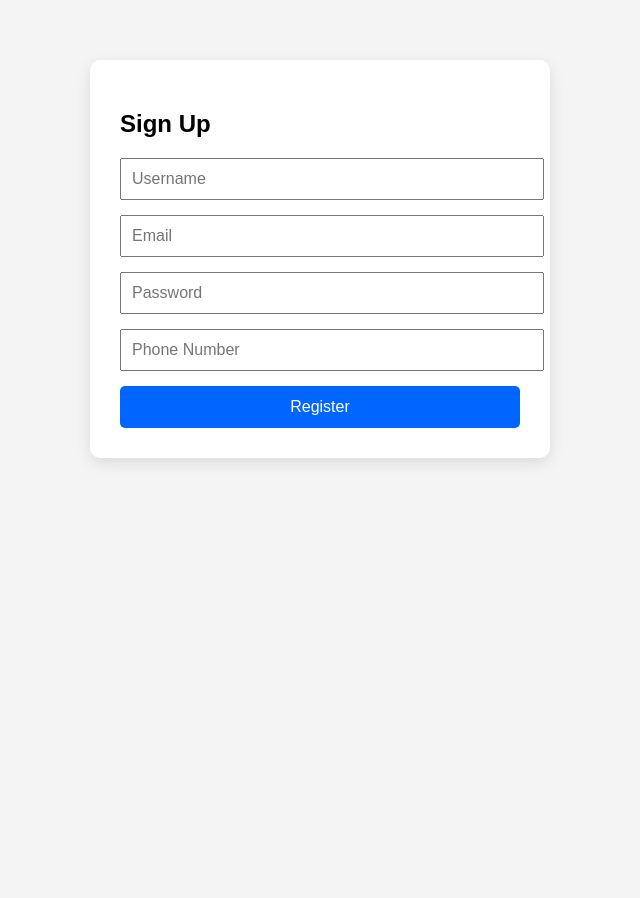
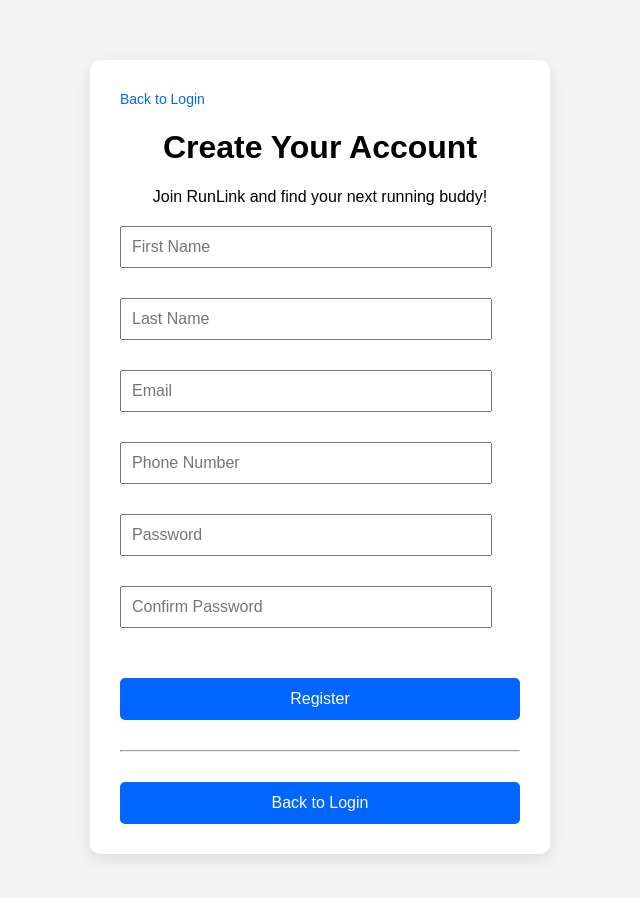
Before and after one commit to steffilin/160project, a React (Create React App) app in the folder frontend/: page /register in a window 1280 px wide. Shown: the top 898 px of the page, without its empty margins (320-960 px from the left). Before the commit the page ends 800 px from the top, so only its background shows below. Built offline with nearby package versions, Linux system fonts and the light colour scheme.

Commit message:
Implement frontend user authentication and multi-step profile setup flow

```diff
--- a/frontend/src/pages/LoginPage.js
+++ b/frontend/src/pages/LoginPage.js
@@ -1,12 +1,57 @@
-import React from 'react';
+import React, { useState } from 'react';
+import { Link } from 'react-router-dom';
 import '../styles/main.css';
 
 function LoginPage() {
+  const [form, setForm] = useState({
+    username: '',
+    password: ''
+  });
+
+  const handleChange = (e) => {
+    setForm({
+      ...form,
+      [e.target.name]: e.target.value
+    });
+  };
+
+  const handleSubmit = (e) => {
+    e.preventDefault();
+    console.log('Login info:', form);
+    // TODO
+  };
+
   return (
-    <div>
-      <h2>Login to RunLink</h2>
-      <button>Login with Google</button>
-      <button>Login with Facebook</button>
+    <div className="form-container">
+      <h1 style={{ textAlign: "center" }}>Welcome Back to RunLink!</h1>
+      <p style={{ marginBottom: "20px" }}>Log in to find your next running partner.</p>
+
+      {/* Login Form */}
+      <form onSubmit={handleSubmit} style={{ display: "flex", flexDirection: "column", gap: "15px" }}>
+        <input
+          name="Email"
+          placeholder="Email"
+          value={form.username}
+          onChange={handleChange}
+        />
+        <input
+          name="password"
+          type="password"
+          placeholder="Password"
+          value={form.password}
+          onChange={handleChange}
+        />
+        <button type="submit" style={{ width: "100%" }}>Login</button>
+      </form>
+
+      <hr style={{ margin: "30px 0" }} />
+
+      {/* New to RunLink Section */}
+      <h2 style={{ textAlign: "center" }}>New to RunLink?</h2>
+      <p>Create an account to start finding running friends today!</p>
+      <Link to="/register" style={{ textDecoration: "none" }}>
+        <button style={{ width: "100%", marginTop: "10px" }}>Sign Up</button>
+      </Link>
     </div>
   );
 }
--- a/frontend/src/pages/ProfilePage.js
+++ b/frontend/src/pages/ProfilePage.js
@@ -4,10 +4,17 @@ import '../styles/main.css';
 
 function ProfilePage() {
   const [profile, setProfile] = useState({
+    displayName: '',
+    gender: '',
+    age: '',
     location: '',
-    pace: '',
+    paceMinutes: '',
+    paceSeconds: '',
+    goal: '',
     bio: ''
   });
+
+  const [currentStep, setCurrentStep] = useState(1);
 
   const handleChange = (e) => {
     setProfile({
@@ -19,22 +26,159 @@ function ProfilePage() {
   const handleSubmit = (e) => {
     e.preventDefault();
     console.log('Profile data:', profile);
-    // Send to backend
+    // TODO: Send to backend later
   };
 
   return (
     <div className="form-container">
-      <h2>Fill Your Profile</h2>
-      <form onSubmit={handleSubmit}>
-        <input name="location" placeholder="Location" onChange={handleChange} />
-        <select name="pace" onChange={handleChange}>
-          <option value="">Select Pace</option>
-          <option value="7:00 min/mile">7:00 min/mile</option>
-          <option value="8:30 min/mile">8:30 min/mile</option>
-          <option value="10:00 min/mile">10:00 min/mile</option>
-        </select>
-        <textarea name="bio" placeholder="Self Introduction" onChange={handleChange} />
-        <button type="submit">Save Profile</button>
+      <h1 style={{ textAlign: "center" }}>Complete Your Profile</h1>
+
+      {/* Step-specific description */}
+      {currentStep === 1 && (
+        <p style={{ textAlign: "center", marginBottom: "20px" }}>
+          This helps personalize your profile and find similar runners!
+        </p>
+      )}
+      {currentStep === 2 && (
+        <p style={{ textAlign: "center", marginBottom: "20px" }}>
+          This helps match you based on location and pace.
+        </p>
+      )}
+      {currentStep === 3 && (
+        <p style={{ textAlign: "center", marginBottom: "20px" }}>
+          This helps others get to know you better!
+        </p>
+      )}
+
+      <form onSubmit={handleSubmit} style={{ display: "flex", flexDirection: "column", gap: "15px" }}>
+
+        {/* Step 1: Basic Info */}
+        {currentStep === 1 && (
+          <>
+            <input
+              name="displayName"
+              placeholder="Displayed Name"
+              value={profile.displayName}
+              onChange={handleChange}
+            />
+            <select
+              name="gender"
+              value={profile.gender}
+              onChange={handleChange}
+              style={{ width: "93%" }}
+            >
+              <option value="">Select Gender</option>
+              <option value="Male">Male</option>
+              <option value="Female">Female</option>
+              <option value="Non-binary">Non-binary</option>
+              <option value="Prefer not to say">Prefer not to say</option>
+            </select>
+            <input
+              name="age"
+              type="number"
+              placeholder="Age"
+              value={profile.age}
+              onChange={handleChange}
+            />
+
+            <button type="button" onClick={() => setCurrentStep(2)} style={{ marginTop: "20px" }}>
+              Next
+            </button>
+          </>
+        )}
+
+        {/* Step 2: Running Details */}
+        {currentStep === 2 && (
+          <>
+            <label style={{ fontSize: "14px", color: "#555" }}>
+              Where do you live?
+            </label>
+            <input
+              name="location"
+              placeholder="Location (City, State)"
+              value={profile.location}
+              onChange={handleChange}
+            />
+            <label style={{ fontSize: "14px", color: "#555" }}>
+              Typical running pace (minutes per mile or km)
+            </label>
+            <div style={{ display: "flex", alignItems: "center", gap: "10px" }}>
+              <input
+                name="paceMinutes"
+                type="number"
+                placeholder="Minutes"
+                value={profile.paceMinutes}
+                onChange={handleChange}
+                style={{ width: "45%" }}
+              />
+              <span>min</span>
+              <input
+                name="paceSeconds"
+                type="number"
+                placeholder="Seconds"
+                value={profile.paceSeconds}
+                onChange={handleChange}
+                style={{ width: "45%" }}
+              />
+              <span>sec</span>
+            </div>
+
+            <div style={{ display: "flex", flexDirection: "column", gap: "5px" }}>
+              <label style={{ fontSize: "14px", color: "#555" }}>
+                Training Goal (Optional)
+              </label>
+              <select
+                name="goal"
+                value={profile.goal}
+                onChange={handleChange}
+                style={{ width: "93%" }}
+              >
+                <option value="">No specific goal</option>
+                <option value="5K">5K</option>
+                <option value="10K">10K</option>
+                <option value="Half Marathon">Half Marathon</option>
+                <option value="Full Marathon">Full Marathon</option>
+                <option value="Other">Other</option>
+              </select>
+            </div>
+
+
+
+            <div style={{ display: "flex", gap: "10px", marginTop: "20px" }}>
+              <button type="button" onClick={() => setCurrentStep(1)} style={{ flex: 1 }}>
+                Back
+              </button>
+              <button type="button" onClick={() => setCurrentStep(3)} style={{ flex: 1 }}>
+                Next
+              </button>
+            </div>
+
+          </>
+        )}
+
+        {/* Step 3: Bio */}
+        {currentStep === 3 && (
+          <>
+            <textarea
+              name="bio"
+              placeholder="Write a short introduction (e.g., favorite runs, goals, fun facts)"
+              value={profile.bio}
+              onChange={handleChange}
+              style={{ height: "100px" }}
+            />
+
+            <div style={{ display: "flex", gap: "10px", marginTop: "20px" }}>
+              <button type="button" onClick={() => setCurrentStep(2)} style={{ flex: 1 }}>
+                Back
+              </button>
+              <button type="submit" style={{ flex: 1 }}>
+                Save Profile
+              </button>
+            </div>
+
+          </>
+        )}
+
       </form>
     </div>
   );
--- a/frontend/src/pages/RegisterPage.js
+++ b/frontend/src/pages/RegisterPage.js
@@ -1,14 +1,17 @@
-// src/pages/RegisterPage.js
 import React, { useState } from 'react';
+import { Link, useNavigate } from 'react-router-dom';
 import '../styles/main.css';
 
 function RegisterPage() {
   const [form, setForm] = useState({
-    username: '',
+    firstName: '',
+    lastName: '',
     email: '',
     password: '',
+    confirmPassword: '',
     phone: ''
   });
+  const navigate = useNavigate();
 
   const handleChange = (e) => {
     setForm({
@@ -19,20 +22,85 @@ function RegisterPage() {
 
   const handleSubmit = (e) => {
     e.preventDefault();
+
+    if (form.password !== form.confirmPassword) {
+      alert('Passwords do not match!');
+      return;
+    }
+
     console.log('Register info:', form);
-    // Call backend API here
+    // TODO: Connect to backend registration API later
+    navigate('/profile');
   };
 
   return (
     <div className="form-container">
-      <h2>Sign Up</h2>
-      <form onSubmit={handleSubmit}>
-        <input name="username" placeholder="Username" onChange={handleChange} />
-        <input name="email" placeholder="Email" type="email" onChange={handleChange} />
-        <input name="password" placeholder="Password" type="password" onChange={handleChange} />
-        <input name="phone" placeholder="Phone Number" onChange={handleChange} />
-        <button type="submit">Register</button>
+      <div style={{ marginBottom: "20px" }}>
+        <Link to="/" style={{ textDecoration: "none", color: "#0066ff", fontSize: "14px" }}>
+          Back to Login
+        </Link>
+      </div>
+
+      <h1 style={{ textAlign: "center" }}>Create Your Account</h1>
+      <p style={{ textAlign: "center", marginBottom: "20px" }}>
+        Join RunLink and find your next running buddy!
+      </p>
+
+      <form onSubmit={handleSubmit} style={{ display: "flex", flexDirection: "column", gap: "15px" }}>
+        {/* Name Fields */}
+        <input
+          name="firstName"
+          placeholder="First Name"
+          value={form.firstName}
+          onChange={handleChange}
+        />
+        <input
+          name="lastName"
+          placeholder="Last Name"
+          value={form.lastName}
+          onChange={handleChange}
+        />
+
+        {/* Contact Info */}
+        <input
+          name="email"
+          type="email"
+          placeholder="Email"
+          value={form.email}
+          onChange={handleChange}
+        />
+        <input
+          name="phone"
+          placeholder="Phone Number"
+          value={form.phone}
+          onChange={handleChange}
+        />
+
+        {/* Password Fields */}
+        <input
+          name="password"
+          type="password"
+          placeholder="Password"
+          value={form.password}
+          onChange={handleChange}
+        />
+        <input
+          name="confirmPassword"
+          type="password"
+          placeholder="Confirm Password"
+          value={form.confirmPassword}
+          onChange={handleChange}
+        />
+
+        {/* Register Button */}
+        <button type="submit" style={{ width: "100%", marginTop: "20px" }}>Register</button>
       </form>
+
+      <hr style={{ margin: "30px 0" }} />
+
+      <Link to="/" style={{ textDecoration: "none" }}>
+        <button style={{ width: "100%" }}>Back to Login</button>
+      </Link>
     </div>
   );
 }
--- a/frontend/src/styles/main.css
+++ b/frontend/src/styles/main.css
@@ -1,4 +1,13 @@
 /* src/styles/main.css */
+/* html, body {
+  height: 100%;
+  min-height: 100vh;
+  background-color: #f4f4f4;
+  margin: 0;
+  padding: 0;
+  font-family: Arial, sans-serif;
+} */
+
 body {
     font-family: Arial, sans-serif;
     background-color: #f4f4f4;
@@ -16,10 +25,11 @@ body {
   }
 
   input, select, textarea {
-    width: 100%;
+    width: 93%;
     margin-bottom: 15px;
     padding: 10px;
     font-size: 16px;
+    box-sizing: border-box;
   }
 
   button {
@@ -36,3 +46,6 @@ body {
   button:hover {
     background-color: #0051cc;
   }
+  form button {
+    width: 100%;
+}
```
